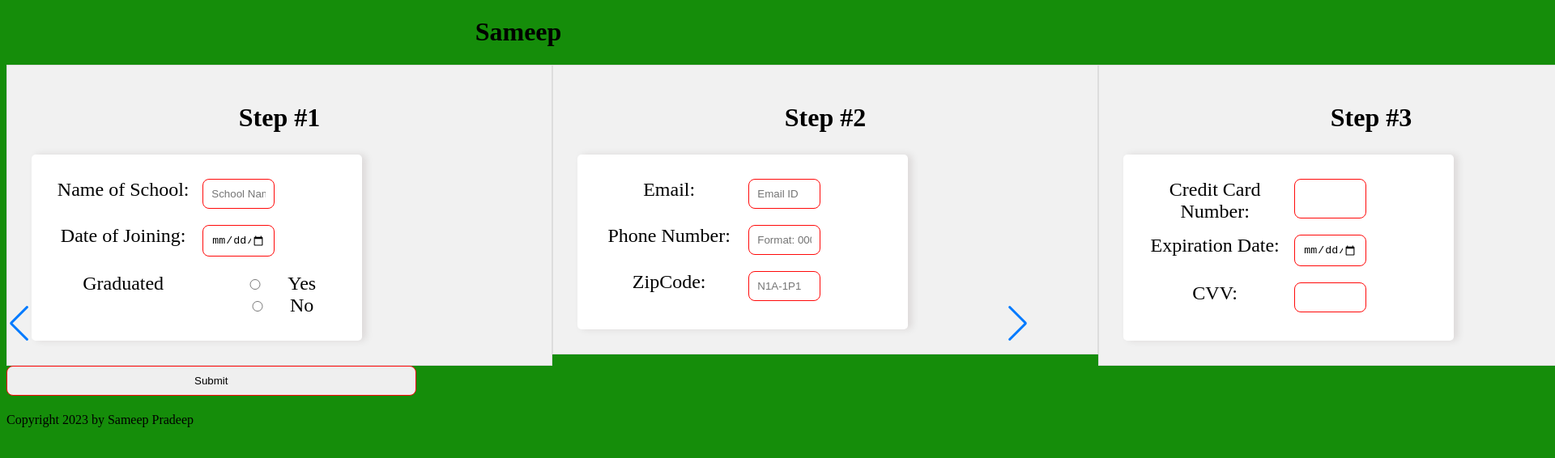
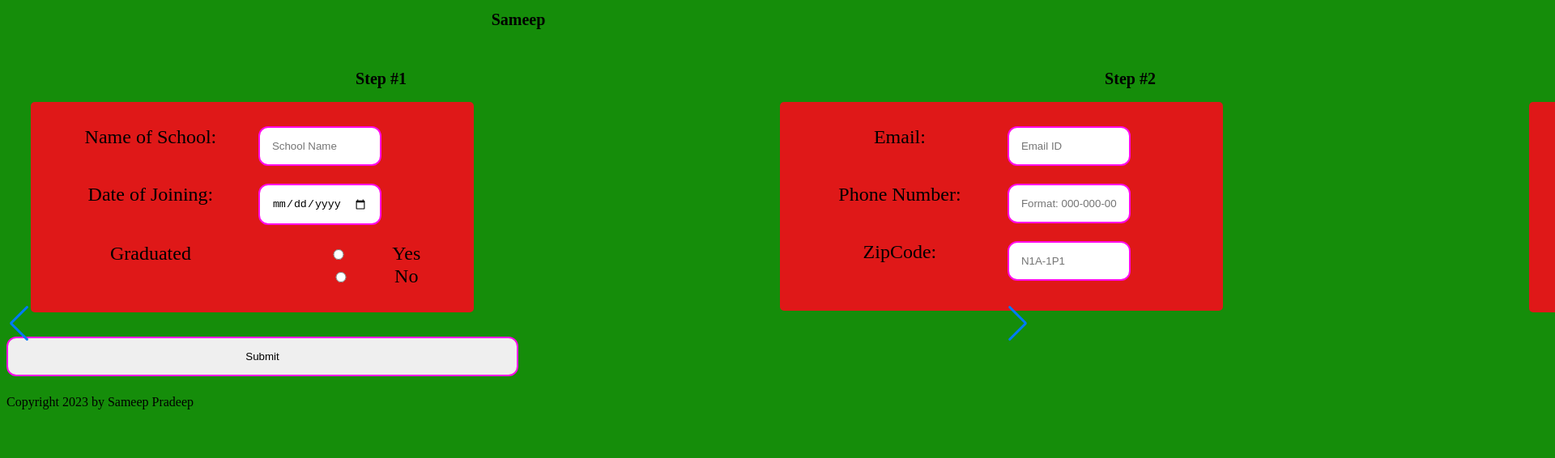
Before and after one commit to sameep19/Mobile-Web-Dev-Asgn, a plain HTML site: page swiper.html in a window 1280 px wide. Shown: the top 566 px of the page at 81% size, 1920 px wide, since content can reach past the window. Drawn offline with nearby package versions, Linux system fonts and the light colour scheme.

Commit message:
File uploaded

```diff
--- a/Css/swiper.css
+++ b/Css/swiper.css
@@ -8,35 +8,23 @@ Date - 2023/11/07
 
 
 header h1{
-    font-size: 2em;
+    font-size: 20px;
     text-align: center;
     }
     h1{
-    font-size: 5em;
+    font-size: 15px;
     }
     h2{
-    text-align: 10%;
-    font-size: 2em;
-    }
-    .input-container {
-    display: flex;
-    margin-bottom: 2
-    0px;
+    font-size: 20px;
     }
     form {
     max-width: 500px;
     width: 55%;
     margin: 10px;
-    background-color: #ffffff;
+    background-color: #df1818;
     padding: 30px;
     border-radius: 5px;
-    box-shadow: 5px 0 10px rgba(37, 6, 6, 0.1);
-    }
-    .container {
-    display: flex;
-    justify-content: space-between;
-    }
-    label{
+    }    label{
     font-size: 1.5em;
     }
     input {
@@ -53,20 +41,18 @@ header h1{
     flex: 1;
     margin: 10px;
     padding: 20px;
-    background-color: #ffffff;
     border-radius: 5px;
-    box-shadow: 5px 0 10px rgba(37, 6, 6, 0.1);
     }
     .swiper-container {
-    width: 50%;
+    width: 70%;
     margin: 0;
     }
     .swiper-slide {
+
+    padding: 20px;
+    border: 1px;
     text-align: center;
-    padding: 20px;
-    background-color: #f1f1f1;
-    border: 1px solid #ddd;
-    width: 53%;
+    width: 70%;
     }
 button[type="submit"] {
     background-color: rgb(197, 84, 84);
@@ -78,11 +64,11 @@ button[type="submit"] {
     font-size: 16px;
         }
     input, select, textarea {
-    width: 40%;
-    padding: 10px;
-    margin-bottom: 5px;
-    border: 1px solid #ff0909;
-    border-radius: 8px;
+    width: 50%;
+    margin-bottom: 7px;
+    padding: 15px;
+    border: 2px solid #ff09ea;
+    border-radius: 12px;
     }
     @media only screen and (min-width: 601px){
     body{
```
